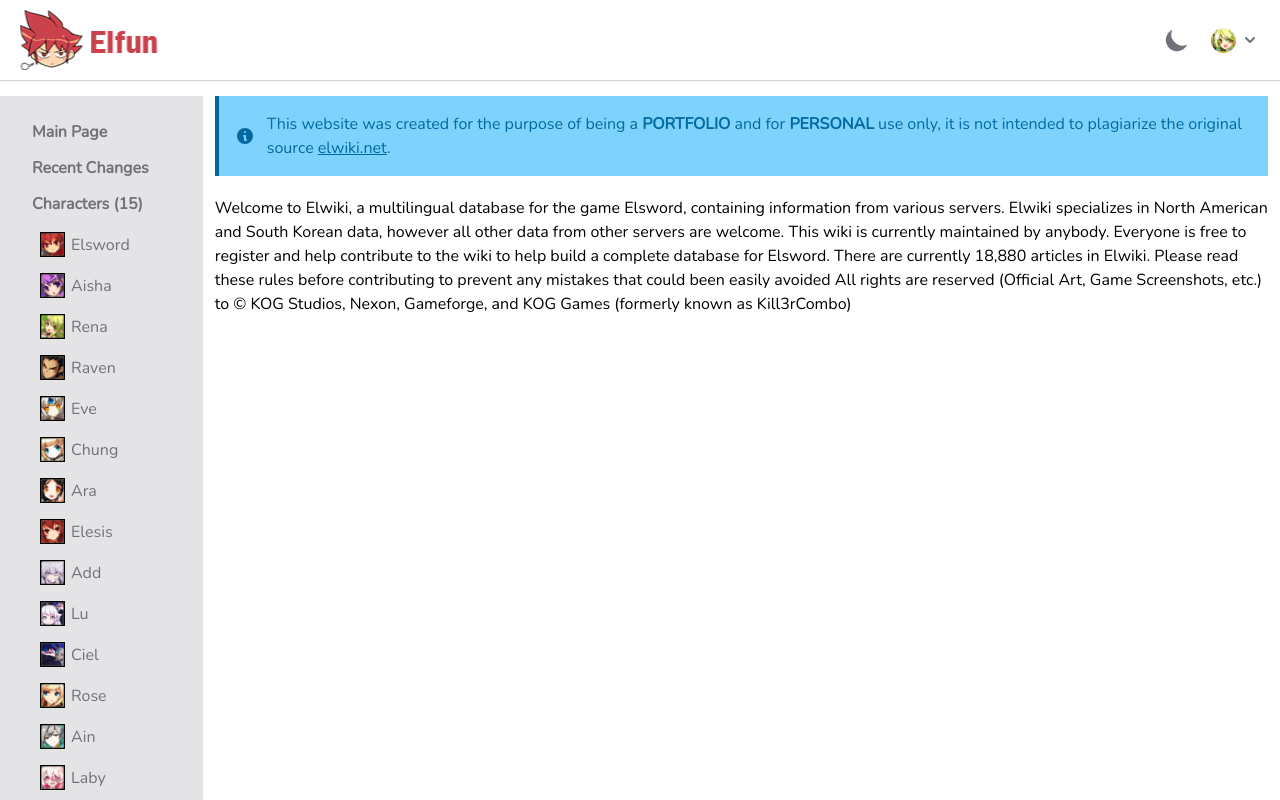
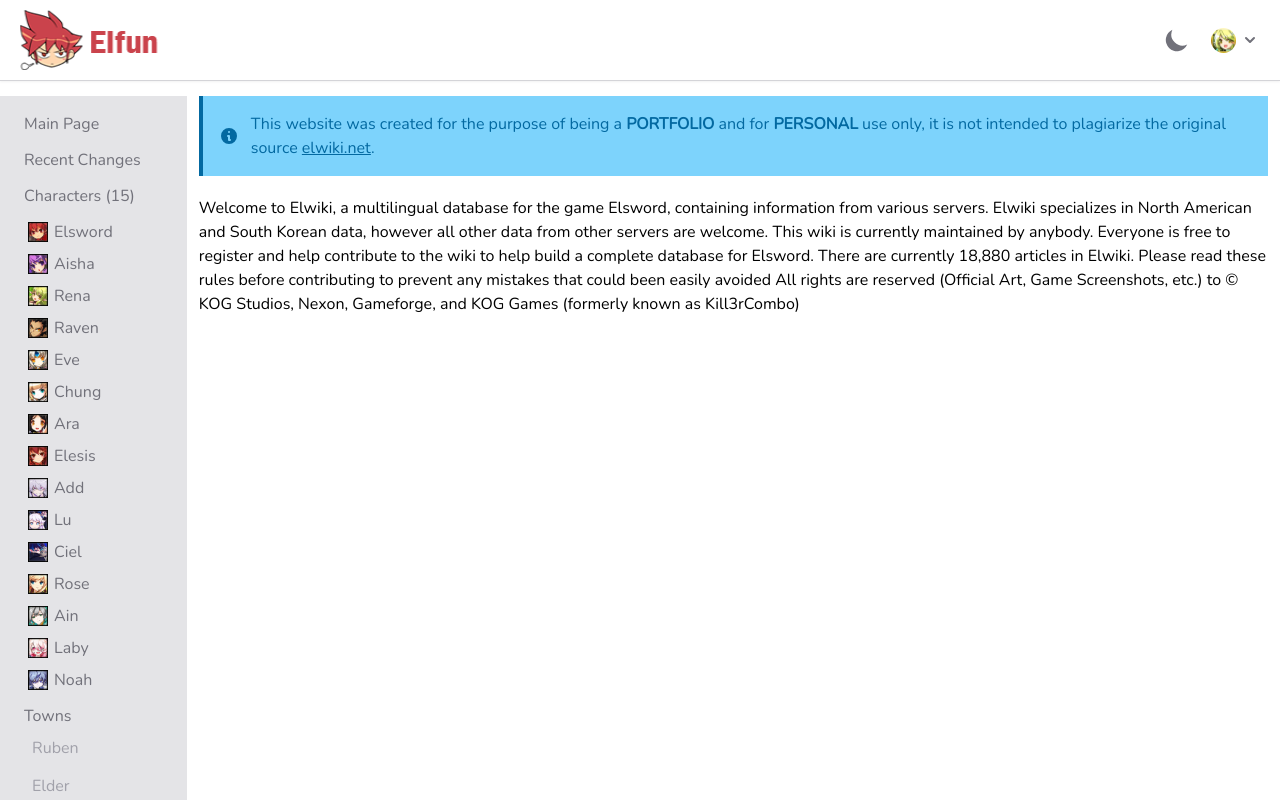
Before and after one commit to kukuhBaiquni/elfun, a Next.js app: page /sec/home in a window 1280 px wide. Shown: the top 800 px of the page. Built offline with nearby package versions, Linux system fonts and the light colour scheme.

Commit message:
fix minor ui access

```diff
--- a/src/components/side-bar/characters.jsx
+++ b/src/components/side-bar/characters.jsx
@@ -5,21 +5,21 @@ import JobPath from './job-path'
 import character from './character-data'
 
 function Characters() {
-  const TextColor = (def) => (def ? 'group-hover:text-gray-500' : 'group-hover:text-gray-200')
+  const TextColor = (def) => (def ? 'group-hover:text-gray-500' : 'group-hover:text-white')
   return (
     <Fragment>
       Characters ({character.length})
       <ul className='my-2'>
         {character.map((item, index) => (
-          <li className={`relative z-10 whitespace-nowrap group font-normal ${item.hoverBgColor} hover:translate-x-2 rounded cursor-pointer transition-transform duration-300`} key={item.name}>
+          <li className={`relative z-10 whitespace-nowrap group font-normal ${item.hoverBgColor} hover:translate-x-2 cursor-pointer transition-transform duration-300`} key={item.name}>
             <Link href={`/character/${item.name.toLowerCase()}`}>
-              <a className='flex items-center py-2 px-2'>
+              <a className='flex items-center p-1'>
                 <Image
                   alt={item.name}
                   className='object-cover'
-                  height={25}
+                  height={20}
                   src={item.img}
-                  width={25}
+                  width={20}
                 />
                 <p className={`ml-1.5 ${TextColor(item.textHoverColor)}`}>{item.name}</p>
               </a>
--- a/src/components/side-bar/index.jsx
+++ b/src/components/side-bar/index.jsx
@@ -54,10 +54,10 @@ const navigation = [{
 
 function Sidebar() {
   return (
-    <div className='p-4 bg-gray-200 dark:bg-gray-700 hidden sm:block transition-all duration-300'>
+    <div className='p-2 bg-gray-200 dark:bg-gray-700 hidden sm:block transition-all duration-300'>
       <ul>
         {navigation.map(({ name, child }) => (
-          <li className={`py-1 px-4 font-black ${child.length ? '' : 'hover:bg-sky-400 hover:text-gray-200 rounded cursor-pointer'} mt-1 text-gray-500 transition-all duration-300`} key={name}>
+          <li className={`py-1 px-4 ${child.length ? '' : 'hover:bg-sky-400 hover:text-white cursor-pointer'} mt-1 text-gray-500`} key={name}>
             {child.length ? (
               <Fragment>
                 <Characters />
--- a/src/components/side-bar/job-path.jsx
+++ b/src/components/side-bar/job-path.jsx
@@ -11,33 +11,33 @@ function JobPath({ number }) {
   const url = (text) => text.toLowerCase().replace(/\s/g, '-')
 
   return (
-    <ul className='absolute floatig-list w-56 z-10 hidden group-hover:flex flex-col top-0 left-20 bg-white drop-shadow-xl group-hover:translate-x-10 transition-transform duration-300'>
+    <ul className='absolute floatig-list w-56 z-10 hidden group-hover:flex flex-col top-0 left-20 bg-gray-200 drop-shadow-xl group-hover:translate-x-10 transition-transform duration-300'>
       {character[number].child.map((item) => (
         <li className={`job-nesting ${textColor} ${hoverBgColor} ${TextColor(textHoverColor)} relative`} key={item.name}>
           <Link href={`/character/${url(item.name)}`}>
-            <a className='py-2 px-5 flex items-center'>
+            <a className='py-1 px-5 flex items-center'>
               <Image
                 alt={item.name}
                 className='object-cover'
-                height={25}
+                height={20}
                 src={item.img}
-                width={25}
+                width={20}
               />
               <p className='ml-1.5'>{item.name}</p>
             </a>
           </Link>
           <div className='opacity-0'>
-            <ul className='absolute z-10 min-w-max bg-white left-56 top-0 drop-shadow-md'>
+            <ul className='absolute z-10 min-w-max bg-gray-200 left-56 top-0 drop-shadow-md'>
               {item.child.map((job) => (
                 <li key={job.name}>
                   <Link href={`/character/${url(job.name)}`}>
-                    <a className={`flex items-center ${textColor} ${hoverBgColor} ${TextColor(textHoverColor)} py-2 px-5`}>
+                    <a className={`flex items-center ${textColor} ${hoverBgColor} ${TextColor(textHoverColor)} py-1 px-5`}>
                       <Image
                         alt={job.name}
-                        className='rounded object-cover'
-                        height={25}
+                        className='object-cover'
+                        height={20}
                         src={job.img}
-                        width={25}
+                        width={20}
                       />
                       <p className='ml-1.5'>{job.name}</p>
                     </a>
```
